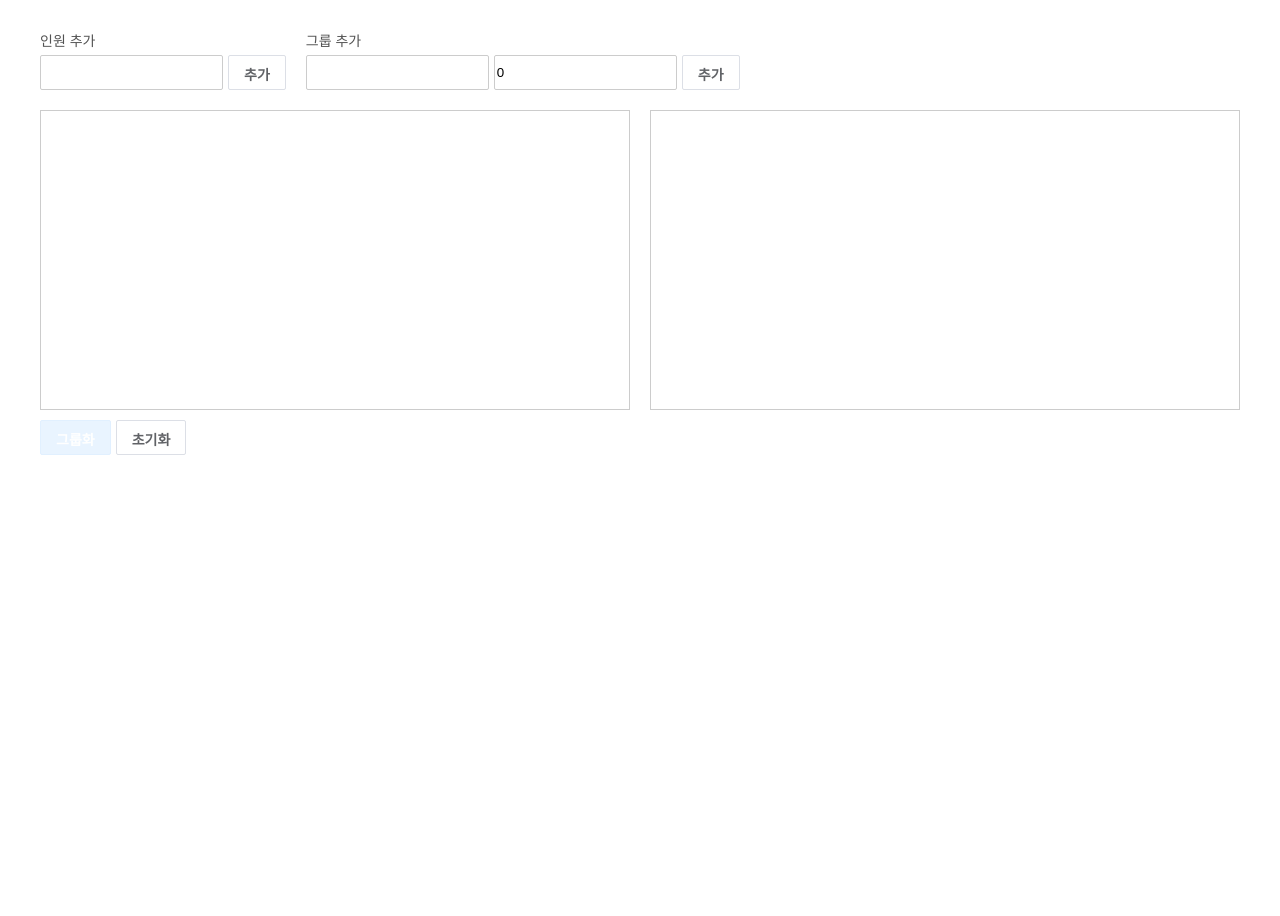
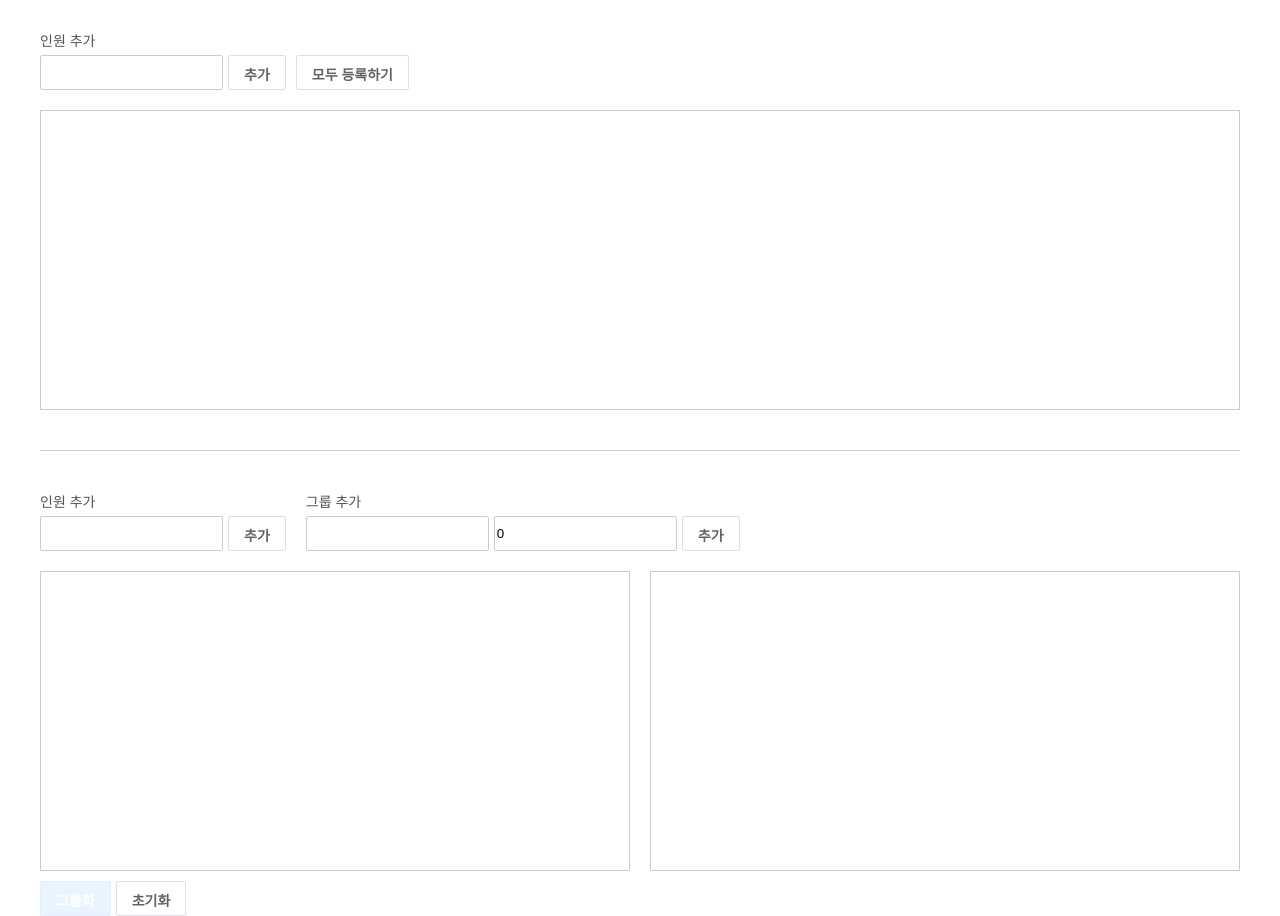
Before and after one commit to suld2495/group-generator, a Next.js app: page / in a window 1280 px wide. Before the commit the page ends 800 px from the top, so only its background shows below. Built offline with nearby package versions, Linux system fonts and the light colour scheme.

Commit message:
feat: 인원 로컬 스토리지에 저장 기능 추가
그룹화할때 사용할 인원을 로컬스토리지에 미리 등록 해놓고 그룹화할때 선택해서 사용하는 기능입니다.

```diff
--- a/src/app/_components/display/Display.tsx
+++ b/src/app/_components/display/Display.tsx
@@ -7,12 +7,13 @@ type Props = {
   data: string[];
   className?: string;
   close: (index: number) => void;
+  onClick?: (name: string) => void;
 }
 
-const Display = ({ data, className, close }: Props) => (
+const Display = ({ data, className, close, onClick }: Props) => (
   <div className={classNames(styled['display'], className)}>
     {data.map((item, i) => (
-      <div key={item}>{item}<span className={styled.close} onClick={() => close(i)}>X</span></div>
+      <div key={item} onClick={() => onClick?.(item)}>{item}<span className={styled.close} onClick={() => close(i)}>X</span></div>
     ))}
   </div>
 )
--- /dev/null
+++ b/src/app/_components/inputDisplay/InputDisplay.tsx
@@ -0,0 +1,19 @@
+'use client';
+
+import useGeneratorStore from "@/store/generator";
+import PersonInput from "../personInput/PersonInput";
+import GroupInput from "../groupInput/GroupInput";
+import styled from './input.display.module.css';
+
+const InputDisplay = () => {
+  const { addPerson } = useGeneratorStore();
+
+  return (
+    <div className={styled['input-container']}>
+      <PersonInput onAdd={addPerson} />
+      <GroupInput />
+    </div>
+  )
+}
+
+export default InputDisplay;
--- /dev/null
+++ b/src/app/_components/inputDisplay/input.display.module.css
@@ -0,0 +1,4 @@
+.input-container {
+  display: flex;
+  gap: 20px;
+}
--- a/src/app/_components/personInput/PersonInput.tsx
+++ b/src/app/_components/personInput/PersonInput.tsx
@@ -6,9 +6,12 @@ import styled from './person.input.module.css';
 import Button from '../button/Button';
 import useGeneratorStore from '@/store/generator';
 
-const PersonInput = () => {
+type Props = {
+  onAdd: (value: string) => boolean;
+};
+
+const PersonInput = ({ onAdd }: Props) => {
   const [value, setValue] = useState('');
-  const { addPerson } = useGeneratorStore();
 
   const handleChange: React.ChangeEventHandler<HTMLInputElement> = (e) => {
     setValue(e.target.value);
@@ -17,7 +20,7 @@ const PersonInput = () => {
   const handleAdd = () => {
     if (!value) return alert('이름을 입력해주세요');
 
-    const result = addPerson(value);
+    const result = onAdd(value);
 
     if (!result) {
       alert('이미 존재하는 이름입니다.');
--- /dev/null
+++ b/src/app/_components/personRegister/PersonRegister.tsx
@@ -0,0 +1,39 @@
+'use client';
+
+import usePersonRegisterStore from '@/store/personRegister';
+import PersonInput from '../personInput/PersonInput';
+import styled from './person.register.module.css';
+import Display from '../display/Display';
+import useGeneratorStore from '@/store/generator';
+import Button from '../button/Button';
+
+const PersonRegister = () => {
+  const { addPerson, persons, deletePerson } = usePersonRegisterStore();
+  const { addPerson: addTempPerson } = useGeneratorStore();
+
+  const handleClick = (name: string) => {
+    addTempPerson(name)
+  };
+
+  const handleRegisterAll = () => {
+    persons.forEach(addTempPerson);
+  };
+
+  return (
+    <div className={styled['person-register']}>
+      <div className={styled['person-register_input']}>
+        <PersonInput onAdd={addPerson} />
+        <Button onClick={handleRegisterAll}>모두 등록하기</Button>
+      </div>
+      <Display
+        className={styled['person-register_display']}
+        data={persons}
+        close={deletePerson}
+        onClick={handleClick}
+      />
+
+    </div>
+  )
+};
+
+export default PersonRegister;
--- /dev/null
+++ b/src/app/_components/personRegister/person.register.module.css
@@ -0,0 +1,27 @@
+.person-register {
+  border-bottom: 1px solid #d0d0d0;
+  padding-bottom: 40px;
+  margin-bottom: 40px;
+}
+
+.person-register_input {
+  display: flex;
+  gap: 10px;
+  align-items: flex-end;
+}
+
+.person-register_display {
+  margin-top: 20px;
+  display: flex;
+  flex-wrap: wrap;
+  align-content: flex-start;
+  gap: 10px;
+}
+
+.person-register_display > div {
+  border: 1px solid #919191;
+  padding: 5px 10px;
+  border-radius: 5px;
+  cursor: pointer;
+  user-select: none;
+}
--- a/src/app/page.module.css
+++ b/src/app/page.module.css
@@ -1,8 +1,3 @@
 .main {
   padding-top: 30px;
 }
-
-.main_input-container {
-  display: flex;
-  gap: 20px;
-}
--- a/src/app/page.tsx
+++ b/src/app/page.tsx
@@ -1,17 +1,17 @@
 import DisplayList from "./_components/displayList/DisplayList";
-import GroupInput from "./_components/groupInput/GroupInput";
 import MainButtons from "./_components/mainbuttons/MainButtons";
-import PersonInput from "./_components/personInput/PersonInput";
+import PersonRegister from "./_components/personRegister/PersonRegister";
 import Result from "./_components/result/Result";
 import styled from "./page.module.css";
+import InputDisplay from "./_components/inputDisplay/InputDisplay";
 
 export default function Home() {
+
+
   return (
     <main className={styled.main}>
-      <div className={styled['main_input-container']}>
-        <PersonInput />
-        <GroupInput />
-      </div>
+      <PersonRegister />
+      <InputDisplay />
       <DisplayList />
       <MainButtons />
       <Result />
--- a/src/store/generator.ts
+++ b/src/store/generator.ts
@@ -1,5 +1,5 @@
 import { create } from "zustand";
-import { devtools, persist } from "zustand/middleware";
+import { devtools } from "zustand/middleware";
 import type { } from '@redux-devtools/extension';
 
 export type Group = {
--- /dev/null
+++ b/src/store/personRegister.ts
@@ -0,0 +1,35 @@
+import { create } from "zustand";
+import { devtools, persist } from "zustand/middleware";
+
+type PersonRegisterState = {
+  persons: string[];
+  addPerson: (name: string) => boolean;
+  deletePerson: (index: number) => void;
+};
+
+const usePersonRegisterStore = create<PersonRegisterState>()(
+  devtools(
+    persist(
+      (set, get) => ({
+        persons: [],
+        addPerson: (name) => {
+          const result = get().persons.includes(name);
+
+          if (result) return false;
+
+          set((state) => ({ persons: [...state.persons, name] }));
+          return true;
+        },
+
+        deletePerson: (index) => (
+          set((state) => ({ persons: state.persons.toSpliced(index, 1) }))
+        ),
+      }),
+      {
+        name: "person-register-storage",
+      },
+    ),
+  )
+);
+
+export default usePersonRegisterStore;
```
